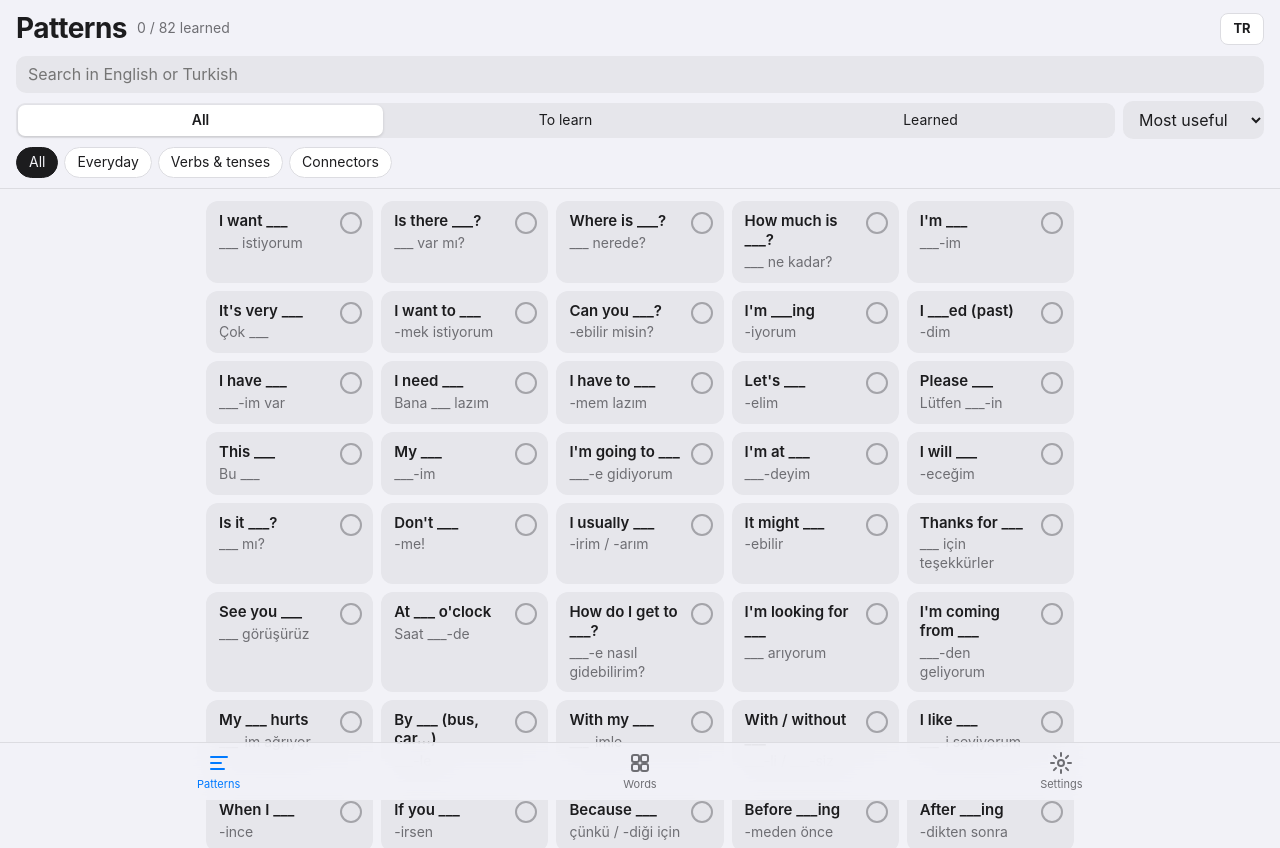
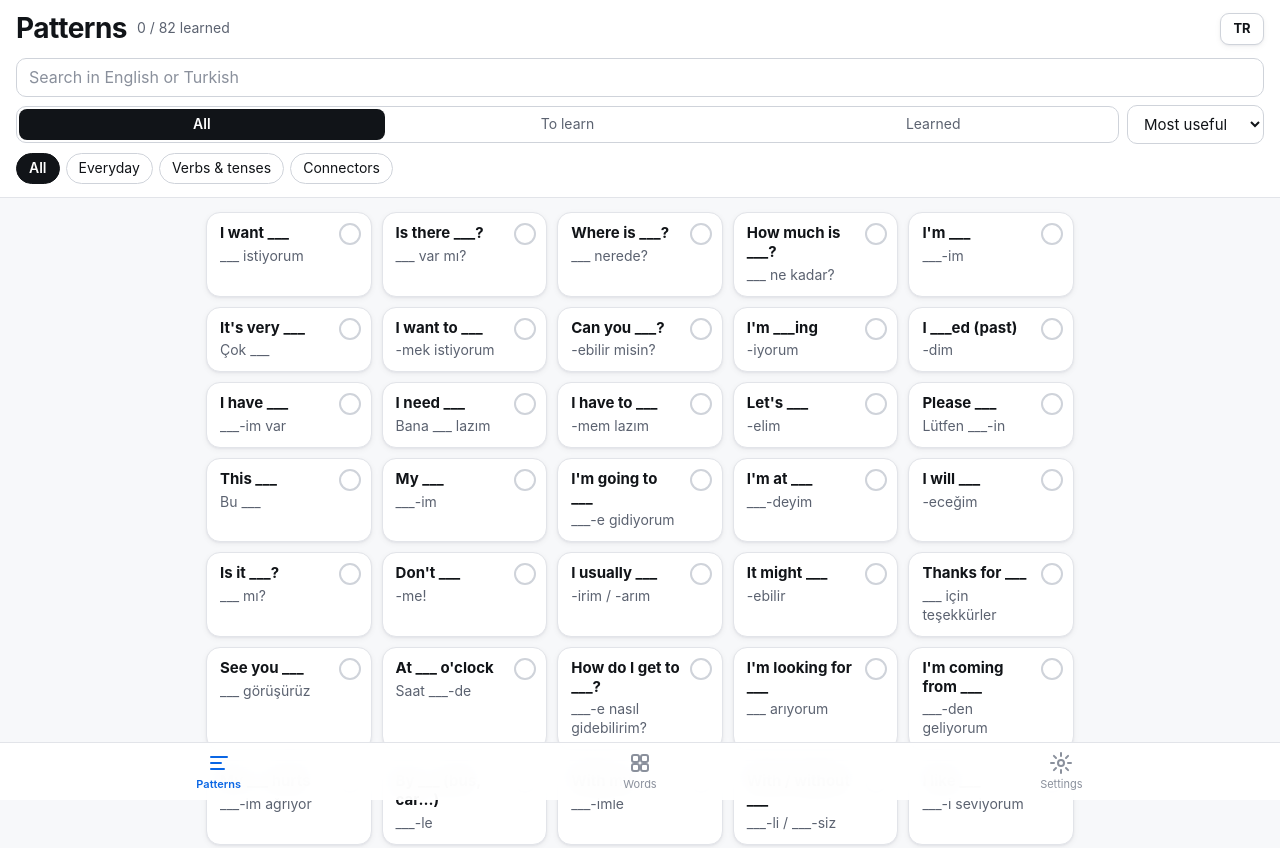
Before and after one commit to WorldEdit22/turkish-app, a website with bundled scripts: page index.html in a window 1280 px wide. Shown: the top 848 px of the page. Built offline with nearby package versions, Linux system fonts and the light colour scheme.

Commit message:
feat: white card facelift with borders and shadows
Co-Authored-By: Claude Opus 5.5 <noreply@anthropic.com>

```diff
--- a/css/app.css
+++ b/css/app.css
@@ -1,49 +1,57 @@
 :root {
-  --bg: #f2f2f7;
+  --bg: #f7f8fa;
   --card: #ffffff;
-  --text: #1c1c1e;
-  --muted: #6e6e73;
-  --line: #dcdce1;
-  --grey: #e6e6eb;
-  --grey-hover: #dedee4;
-  --green: #34c759;
-  --green-bg: #d4f3dc;
-  --green-text: #0f5c25;
-  --accent: #007aff;
-  --hl: #0f5c25;
-  --danger: #d70015;
-  --shadow: 0 8px 30px rgba(0, 0, 0, 0.18);
-  --t-noun: #007aff;
-  --t-verb: #ff9500;
-  --t-adj: #af52de;
-  --t-adv: #ff2d55;
-  --t-phrase: #5856d6;
-  --t-other: #a2845e;
+  --text: #111418;
+  --muted: #5b6270;
+  --faint: #8a909c;
+  --line: #e2e4e9;
+  --line-strong: #cfd3da;
+  --fill: #f1f2f5;
+  --shadow: 0 1px 2px rgba(16, 24, 40, 0.05), 0 2px 6px rgba(16, 24, 40, 0.05);
+  --shadow-lift: 0 2px 4px rgba(16, 24, 40, 0.06), 0 8px 20px rgba(16, 24, 40, 0.08);
+  --sheet-shadow: 0 -8px 30px rgba(16, 24, 40, 0.18);
+  --green: #22a855;
+  --green-bg: #effaf2;
+  --green-line: #34c759;
+  --green-text: #14692f;
+  --accent: #0a66e4;
+  --hl: #14692f;
+  --danger: #c8102e;
+  --t-noun: #0a66e4;
+  --t-verb: #e57a00;
+  --t-adj: #9b3fd1;
+  --t-adv: #e0245e;
+  --t-phrase: #4f46e5;
+  --t-other: #8d6e4c;
   color-scheme: light dark;
 }
 
 @media (prefers-color-scheme: dark) {
   :root {
-    --bg: #000000;
-    --card: #1c1c1e;
-    --text: #f2f2f7;
-    --muted: #98989f;
-    --line: #38383a;
-    --grey: #2c2c2e;
-    --grey-hover: #343437;
+    --bg: #0b0c0e;
+    --card: #17181b;
+    --text: #f2f3f5;
+    --muted: #a3a8b2;
+    --faint: #7b808a;
+    --line: #2a2c31;
+    --line-strong: #3a3d44;
+    --fill: #222327;
+    --shadow: 0 1px 2px rgba(0, 0, 0, 0.5), 0 2px 6px rgba(0, 0, 0, 0.35);
+    --shadow-lift: 0 2px 4px rgba(0, 0, 0, 0.5), 0 8px 20px rgba(0, 0, 0, 0.45);
+    --sheet-shadow: 0 -8px 30px rgba(0, 0, 0, 0.6);
     --green: #30d158;
-    --green-bg: #183d22;
+    --green-bg: #11291a;
+    --green-line: #30d158;
     --green-text: #8be3a3;
-    --accent: #0a84ff;
+    --accent: #4c9dff;
     --hl: #8be3a3;
     --danger: #ff6961;
-    --shadow: 0 8px 30px rgba(0, 0, 0, 0.6);
-    --t-noun: #0a84ff;
+    --t-noun: #4c9dff;
     --t-verb: #ff9f0a;
     --t-adj: #bf5af2;
     --t-adv: #ff375f;
-    --t-phrase: #7d7aff;
-    --t-other: #ac8e68;
+    --t-phrase: #8b85ff;
+    --t-other: #b8956a;
   }
 }
 
@@ -71,12 +79,12 @@ button { cursor: pointer; }
   position: sticky;
   top: 0;
   z-index: 10;
-  padding: calc(env(safe-area-inset-top) + 10px) 16px 8px;
-  background: var(--bg);
-  background: color-mix(in srgb, var(--bg) 88%, transparent);
+  padding: calc(env(safe-area-inset-top) + 10px) 16px 10px;
+  background: var(--card);
+  background: color-mix(in srgb, var(--card) 94%, transparent);
   -webkit-backdrop-filter: saturate(180%) blur(16px);
   backdrop-filter: saturate(180%) blur(16px);
-  border-bottom: 0.5px solid var(--line);
+  border-bottom: 1px solid var(--line);
 }
 
 .title-row { display: flex; align-items: center; gap: 10px; }
@@ -84,64 +92,68 @@ h1 { margin: 0; font-size: 28px; letter-spacing: -0.02em; flex: 0 0 auto; }
 .progress { color: var(--muted); font-size: 14px; flex: 1; white-space: nowrap; }
 
 .icon-btn {
-  border: 1px solid var(--line);
+  border: 1px solid var(--line-strong);
   background: var(--card);
-  border-radius: 8px;
+  border-radius: 9px;
   min-width: 44px;
   height: 32px;
   font-size: 13px;
   font-weight: 700;
+  box-shadow: var(--shadow);
 }
-.icon-btn[aria-pressed="false"] { color: var(--muted); text-decoration: line-through; }
+.icon-btn[aria-pressed="false"] { color: var(--faint); text-decoration: line-through; }
 
-.controls { margin-top: 8px; display: grid; gap: 8px; }
+.controls { margin-top: 10px; display: grid; gap: 8px; }
 .controls[hidden] { display: none; }
 
 input[type="search"], .field input, .field select, textarea, select#sort {
   width: 100%;
-  border: 0;
+  border: 1px solid var(--line-strong);
   border-radius: 10px;
-  background: var(--grey);
+  background: var(--card);
   padding: 8px 12px;
   font-size: 16px; /* 16px stops iOS from zooming in */
-  min-height: 36px;
+  min-height: 38px;
 }
-input:focus, select:focus, textarea:focus { outline: 2px solid var(--accent); outline-offset: 0; }
+input[type="search"]::placeholder { color: var(--faint); }
+input:focus, select:focus, textarea:focus { outline: 2px solid var(--accent); outline-offset: -1px; border-color: transparent; }
 
 .row { display: flex; gap: 8px; align-items: center; }
-select#sort { width: auto; flex: 0 0 auto; max-width: 46%; }
+select#sort { width: auto; flex: 0 0 auto; max-width: 46%; font-size: 15px; }
 
 .seg {
   display: flex;
   flex: 1;
-  background: var(--grey);
-  border-radius: 9px;
+  background: var(--card);
+  border: 1px solid var(--line-strong);
+  border-radius: 10px;
   padding: 2px;
 }
 .seg button {
   flex: 1;
   border: 0;
   background: none;
-  border-radius: 7px;
+  border-radius: 8px;
   padding: 6px 4px;
   font-size: 14px;
+  color: var(--muted);
   white-space: nowrap;
 }
-.seg button.on { background: var(--card); box-shadow: 0 1px 3px rgba(0, 0, 0, 0.15); font-weight: 600; }
+.seg button.on { background: var(--text); color: var(--card); font-weight: 600; }
 
 .chips {
   display: flex;
   gap: 6px;
   overflow-x: auto;
   margin: 0 -16px;
-  padding: 0 16px 2px;
+  padding: 1px 16px 3px;
   scrollbar-width: none;
 }
 .chips::-webkit-scrollbar { display: none; }
 .chips[hidden] { display: none; }
 .chip {
   flex: 0 0 auto;
-  border: 1px solid var(--line);
+  border: 1px solid var(--line-strong);
   background: var(--card);
   border-radius: 999px;
   padding: 5px 12px;
@@ -150,7 +162,7 @@ select#sort { width: auto; flex: 0 0 auto; max-width: 46%; }
   align-items: center;
   gap: 6px;
 }
-.chip.on { background: var(--text); color: var(--bg); border-color: var(--text); }
+.chip.on { background: var(--text); color: var(--card); border-color: var(--text); font-weight: 600; }
 
 .dot { width: 8px; height: 8px; border-radius: 50%; display: inline-block; flex: 0 0 auto; }
 .t-noun { background: var(--t-noun); }
@@ -162,43 +174,45 @@ select#sort { width: auto; flex: 0 0 auto; max-width: 46%; }
 
 /* ---------- list ---------- */
 
-main { padding: 12px 16px calc(80px + env(safe-area-inset-bottom)); max-width: 900px; margin: 0 auto; }
+main { padding: 14px 16px calc(84px + env(safe-area-inset-bottom)); max-width: 900px; margin: 0 auto; }
 
 .sec {
   display: flex;
   align-items: baseline;
   gap: 8px;
   font-size: 17px;
-  margin: 18px 2px 8px;
+  margin: 20px 2px 10px;
 }
-.sec:first-child { margin-top: 4px; }
-.sec .count { color: var(--muted); font-weight: 400; font-size: 14px; }
+.sec:first-child { margin-top: 2px; }
+.sec .count { color: var(--muted); font-weight: 500; font-size: 13px; }
 
 .grid {
   display: grid;
   grid-template-columns: repeat(auto-fill, minmax(150px, 1fr));
-  gap: 8px;
+  gap: 10px;
 }
 
 .block {
   position: relative;
-  min-height: 62px;
-  padding: 10px 40px 10px 12px;
-  border-radius: 12px;
-  background: var(--grey);
-  border: 1.5px solid transparent;
+  min-height: 64px;
+  padding: 11px 40px 11px 13px;
+  border-radius: 14px;
+  background: var(--card);
+  border: 1px solid var(--line);
+  box-shadow: var(--shadow);
   user-select: none;
   -webkit-user-select: none;
   -webkit-touch-callout: none;
-  transition: background-color 0.15s;
+  transition: transform 0.12s, box-shadow 0.12s, background-color 0.15s, border-color 0.15s;
 }
-.block:active { background: var(--grey-hover); }
-.block.on { background: var(--green-bg); border-color: var(--green); }
-.b-en { font-weight: 600; font-size: 15px; line-height: 1.25; display: flex; gap: 6px; align-items: baseline; }
+.block:active { transform: scale(0.98); box-shadow: none; }
+@media (hover: hover) { .block:hover { box-shadow: var(--shadow-lift); } }
+.block.on { background: var(--green-bg); border-color: var(--green-line); }
+.b-en { font-weight: 650; font-size: 15px; line-height: 1.25; display: flex; gap: 6px; align-items: baseline; }
 .b-en .dot { transform: translateY(-1px); }
-.b-tr { color: var(--muted); font-size: 14px; margin-top: 3px; }
+.b-tr { color: var(--muted); font-size: 14px; margin-top: 4px; }
 .block.on .b-tr { color: var(--green-text); }
-.b-icon { position: absolute; right: 12px; bottom: 8px; font-size: 13px; opacity: 0.8; }
+.b-icon { position: absolute; right: 12px; bottom: 9px; font-size: 13px; }
 
 .check {
   position: absolute;
@@ -218,15 +232,11 @@ main { padding: 12px 16px calc(80px + env(safe-area-inset-bottom)); max-width: 9
   width: 22px;
   height: 22px;
   border-radius: 50%;
-  border: 2px solid var(--muted);
-  opacity: 0.55;
+  border: 2px solid var(--line-strong);
+  background: var(--card);
   box-sizing: border-box;
 }
-.block.on .check::before {
-  border-color: var(--green);
-  background: var(--green);
-  opacity: 1;
-}
+.block.on .check::before { border-color: var(--green); background: var(--green); }
 .block.on .check::after {
   content: "";
   position: absolute;
@@ -251,11 +261,11 @@ main { padding: 12px 16px calc(80px + env(safe-area-inset-bottom)); max-width: 9
   z-index: 10;
   display: flex;
   padding: 4px 8px calc(4px + env(safe-area-inset-bottom));
-  background: var(--bg);
-  background: color-mix(in srgb, var(--bg) 88%, transparent);
+  background: var(--card);
+  background: color-mix(in srgb, var(--card) 94%, transparent);
   -webkit-backdrop-filter: saturate(180%) blur(16px);
   backdrop-filter: saturate(180%) blur(16px);
-  border-top: 0.5px solid var(--line);
+  border-top: 1px solid var(--line);
 }
 .tabs button {
   flex: 1;
@@ -266,11 +276,11 @@ main { padding: 12px 16px calc(80px + env(safe-area-inset-bottom)); max-width: 9
   align-items: center;
   gap: 2px;
   font-size: 11px;
-  color: var(--muted);
+  color: var(--faint);
   padding: 4px 0;
   min-height: 48px;
 }
-.tabs button.on { color: var(--accent); }
+.tabs button.on { color: var(--accent); font-weight: 600; }
 .tabs svg { width: 24px; height: 24px; fill: none; stroke: currentColor; stroke-width: 2; stroke-linecap: round; }
 
 /* ---------- sheet ---------- */
@@ -283,33 +293,33 @@ dialog#sheet {
   max-width: 640px;
   max-height: 92vh;
   max-height: 92dvh;
-  border-radius: 16px 16px 0 0;
+  border-radius: 18px 18px 0 0;
   background: var(--card);
   color: var(--text);
-  box-shadow: var(--shadow);
+  box-shadow: var(--sheet-shadow);
 }
 dialog#sheet[open] { animation: up 0.22s ease-out; }
 dialog#sheet:focus { outline: none; }
-dialog#sheet::backdrop { background: rgba(0, 0, 0, 0.35); }
+dialog#sheet::backdrop { background: rgba(10, 12, 16, 0.35); }
 @keyframes up { from { transform: translateY(40px); opacity: 0.4; } to { transform: none; opacity: 1; } }
 
 .sheet-body { padding: 8px 18px calc(24px + env(safe-area-inset-bottom)); }
-.grabber { width: 38px; height: 5px; border-radius: 3px; background: var(--line); margin: 0 auto 8px; }
+.grabber { width: 38px; height: 5px; border-radius: 3px; background: var(--line-strong); margin: 0 auto 10px; }
 
 .s-head { display: flex; gap: 12px; align-items: flex-start; }
 .s-head h2 { margin: 0; font-size: 24px; line-height: 1.2; flex: 1; }
 .close {
-  border: 0;
-  background: var(--grey);
+  border: 1px solid var(--line);
+  background: var(--card);
   border-radius: 50%;
   width: 32px;
   height: 32px;
-  font-size: 18px;
+  font-size: 16px;
   line-height: 1;
   color: var(--muted);
   flex: 0 0 auto;
 }
-.s-tr { display: flex; align-items: center; gap: 8px; font-size: 20px; color: var(--green-text); margin-top: 4px; }
+.s-tr { display: flex; align-items: center; gap: 8px; font-size: 20px; font-weight: 600; color: var(--green-text); margin-top: 4px; }
 .s-meta { color: var(--muted); font-size: 13px; margin-top: 6px; }
 
 .learn-btn {
@@ -317,15 +327,16 @@ dialog#sheet::backdrop { background: rgba(0, 0, 0, 0.35); }
   width: 100%;
   min-height: 46px;
   border-radius: 12px;
-  border: 1.5px solid var(--line);
-  background: var(--grey);
+  border: 1px solid var(--line-strong);
+  background: var(--card);
+  box-shadow: var(--shadow);
   font-weight: 600;
 }
 .learn-btn.on { background: var(--green); border-color: var(--green); color: #fff; }
 
 .note { color: var(--muted); font-size: 14px; margin: 6px 0; }
 
-.variant { border-top: 0.5px solid var(--line); padding-top: 12px; margin-top: 14px; }
+.variant { border-top: 1px solid var(--line); padding-top: 14px; margin-top: 16px; }
 .v-tr { font-weight: 700; font-size: 17px; }
 .v-en { color: var(--muted); font-size: 14px; }
 
@@ -335,27 +346,35 @@ dialog#sheet::backdrop { background: rgba(0, 0, 0, 0.35); }
   align-items: center;
   gap: 8px;
   font-size: 12px;
-  font-weight: 600;
+  font-weight: 700;
   text-transform: uppercase;
-  letter-spacing: 0.04em;
-  color: var(--muted);
-  margin: 14px 0 4px;
+  letter-spacing: 0.05em;
+  color: var(--faint);
+  margin: 14px 0 6px;
 }
-.link { border: 0; background: none; color: var(--accent); font-size: 14px; font-weight: 500; text-transform: none; letter-spacing: 0; padding: 6px 0 6px 8px; }
+.link { border: 0; background: none; color: var(--accent); font-size: 14px; font-weight: 600; text-transform: none; letter-spacing: 0; padding: 6px 0 6px 8px; }
 
-.ex { display: flex; gap: 6px; align-items: flex-start; padding: 6px 0; }
+.ex {
+  display: flex;
+  gap: 6px;
+  align-items: flex-start;
+  padding: 9px 12px 9px 8px;
+  margin: 6px 0;
+  border: 1px solid var(--line);
+  border-radius: 12px;
+  background: var(--card);
+}
 .ex-tr { font-size: 16px; }
 .ex-en { color: var(--muted); font-size: 14px; }
-.ex-from { color: var(--muted); font-size: 12px; }
+.ex-from { color: var(--faint); font-size: 12px; margin-top: 2px; }
 .ex b { color: var(--hl); font-weight: 700; }
 
 .say {
   flex: 0 0 auto;
   border: 0;
   background: none;
-  width: 34px;
-  height: 30px;
-  margin-left: -6px;
+  width: 32px;
+  height: 28px;
   color: var(--accent);
   display: inline-flex;
   align-items: center;
@@ -364,34 +383,41 @@ dialog#sheet::backdrop { background: rgba(0, 0, 0, 0.35); }
 .say svg { width: 20px; height: 20px; fill: none; stroke: currentColor; stroke-width: 2; stroke-linecap: round; stroke-linejoin: round; }
 
 .ai-btn {
-  margin-top: 8px;
-  border: 1px dashed var(--line);
-  background: none;
-  border-radius: 10px;
-  padding: 8px 12px;
+  margin-top: 10px;
+  border: 1px dashed var(--line-strong);
+  background: var(--card);
+  border-radius: 12px;
+  padding: 10px 12px;
   width: 100%;
   color: var(--accent);
-  font-weight: 500;
+  font-weight: 600;
 }
-.ai-btn:disabled { color: var(--muted); }
+.ai-btn:disabled { color: var(--faint); }
 .ai-msg { font-size: 13px; color: var(--muted); margin-top: 6px; }
 .ai-msg.err { color: var(--danger); }
 
 /* ---------- settings ---------- */
 
-.card { background: var(--card); border-radius: 12px; padding: 14px 16px; margin-bottom: 16px; }
+.card {
+  background: var(--card);
+  border: 1px solid var(--line);
+  border-radius: 14px;
+  box-shadow: var(--shadow);
+  padding: 14px 16px;
+  margin-bottom: 14px;
+}
 .card h2 { font-size: 17px; margin: 0 0 8px; }
 .card p { margin: 6px 0; color: var(--muted); font-size: 14px; }
 .card a { color: var(--accent); }
-.field { display: grid; gap: 4px; margin: 10px 0; font-size: 14px; }
+.field { display: grid; gap: 4px; margin: 10px 0; font-size: 14px; font-weight: 500; }
 .toggle-row { display: flex; align-items: center; justify-content: space-between; gap: 12px; min-height: 36px; }
-.switch { appearance: none; -webkit-appearance: none; width: 51px; height: 31px; border-radius: 16px; background: var(--grey); position: relative; flex: 0 0 auto; transition: background 0.2s; margin: 0; }
+.switch { appearance: none; -webkit-appearance: none; width: 51px; height: 31px; border-radius: 16px; background: var(--line-strong); position: relative; flex: 0 0 auto; transition: background 0.2s; margin: 0; }
 .switch::after { content: ""; position: absolute; top: 2px; left: 2px; width: 27px; height: 27px; border-radius: 50%; background: #fff; box-shadow: 0 2px 4px rgba(0, 0, 0, 0.25); transition: transform 0.2s; }
 .switch:checked { background: var(--green); }
 .switch:checked::after { transform: translateX(20px); }
 .btns { display: flex; flex-wrap: wrap; gap: 8px; margin-top: 8px; }
-.btn { border: 0; border-radius: 10px; padding: 9px 14px; background: var(--grey); font-weight: 500; min-height: 40px; }
-.btn.primary { background: var(--accent); color: #fff; }
+.btn { border: 1px solid var(--line-strong); border-radius: 10px; padding: 9px 14px; background: var(--card); font-weight: 600; min-height: 40px; box-shadow: var(--shadow); }
+.btn.primary { background: var(--accent); border-color: var(--accent); color: #fff; }
 .btn.danger { color: var(--danger); }
 textarea { min-height: 80px; resize: vertical; font-family: ui-monospace, Menlo, monospace; font-size: 13px; }
 .status-msg { font-size: 13px; color: var(--muted); }
```
